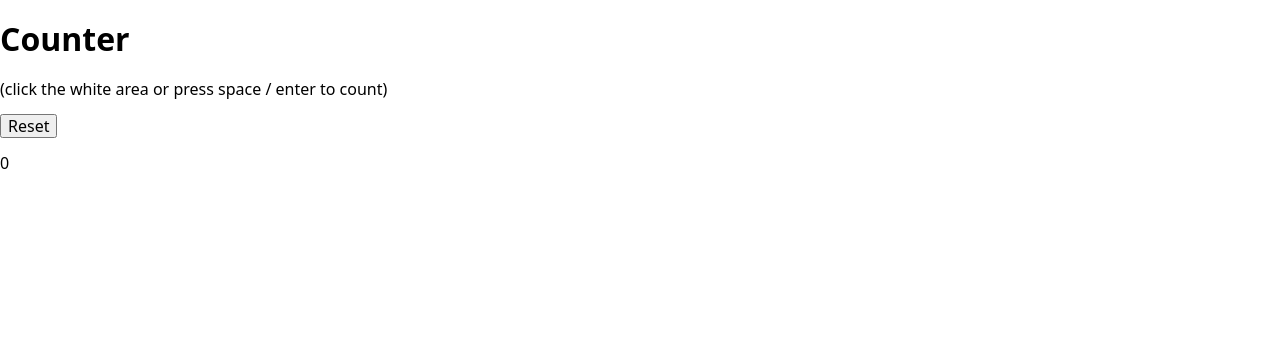
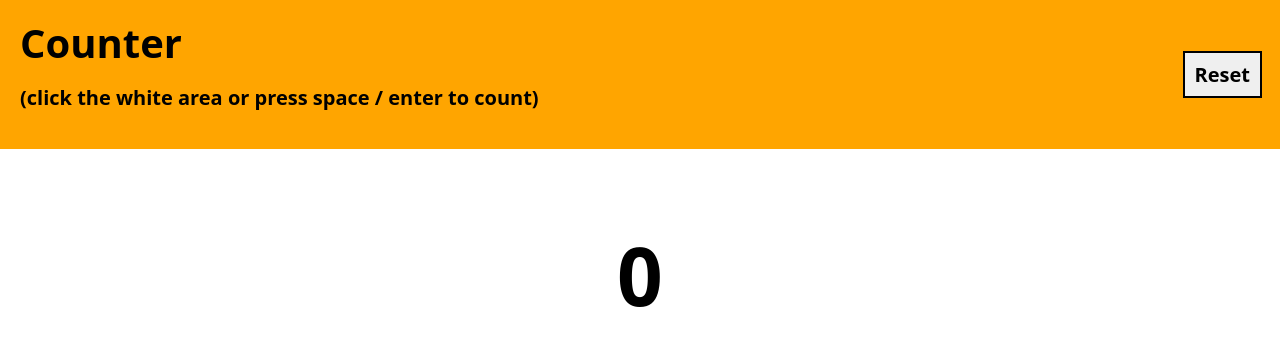
Before and after one commit to Vieraaaas/count, a plain HTML site: page index.html in a window 1280 px wide. Drawn offline with nearby package versions, Linux system fonts and the light colour scheme.

Commit message:
style: create layout

```diff
--- a/index.html
+++ b/index.html
@@ -10,14 +10,16 @@
 </head>
 
 <body>
-  <header>
-    <h1>Counter</h1>
-    <p>(click the white area or press space / enter to count)</p>
-    <div>
+  <header class="header">
+    <div class="header-text">
+      <h1>Counter</h1>
+      <p>(click the white area or press space / enter to count)</p>
+    </div>
+    <div class="reset">
       <button>Reset</button>
     </div>
   </header>
-  <main>
+  <main id="counter">
     <p>0</p>
   </main>
 
--- a/style.css
+++ b/style.css
@@ -0,0 +1,37 @@
+:root {
+  font-family: "Courier New", Courier, monospace;
+  font-size: 20px;
+  font-weight: bold;
+  --color: orange;
+}
+
+h1 {
+  margin: 0;
+}
+
+.header {
+  background-color: var(--color);
+  padding: 1rem;
+  display: flex;
+  justify-content: space-between;
+}
+
+.reset {
+  align-self: center;
+}
+.reset button {
+  font-weight: bold;
+  padding: 0.5rem;
+  border: none;
+  outline: 0.125rem solid black;
+}
+
+.reset button:hover {
+  outline: 0.25rem solid black;
+}
+
+#counter {
+  font-size: 4rem;
+  font-weight: bold;
+  text-align: center;
+}
```
